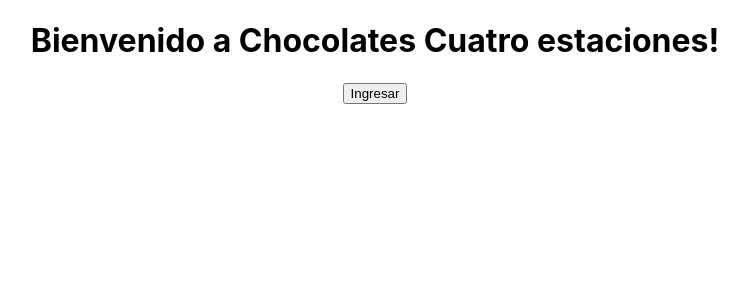
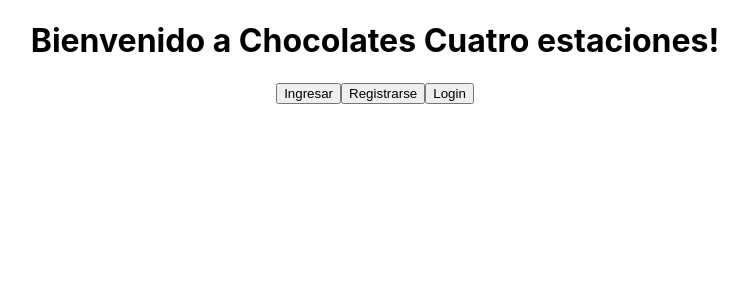
Before and after one commit to Supermacaco86/chocolates-cuatro-estaciones, a React (Create React App) app in the folder client/: page / in a window 1280 px wide. Shown: the top 300 px of the page, without its empty margins (265-1013 px from the left). Built offline with nearby package versions, Linux system fonts and the light colour scheme.

Commit message:
botones LandingPage

```diff
--- a/client/src/component/LandingPage.jsx
+++ b/client/src/component/LandingPage.jsx
@@ -7,8 +7,14 @@ export default function LandingPage (){
 
         <div>
             <h1 >Bienvenido a Chocolates Cuatro estaciones!</h1>
+            <Link to = "/home">
+                <button>Ingresar</button>
+            </Link>
             <Link to = "/register">
-                <button>Ingresar</button>
+                <button>Registrarse</button>
+            </Link>
+            <Link to = "/login">
+                <button>Login</button>
             </Link>
         </div>
 
```
